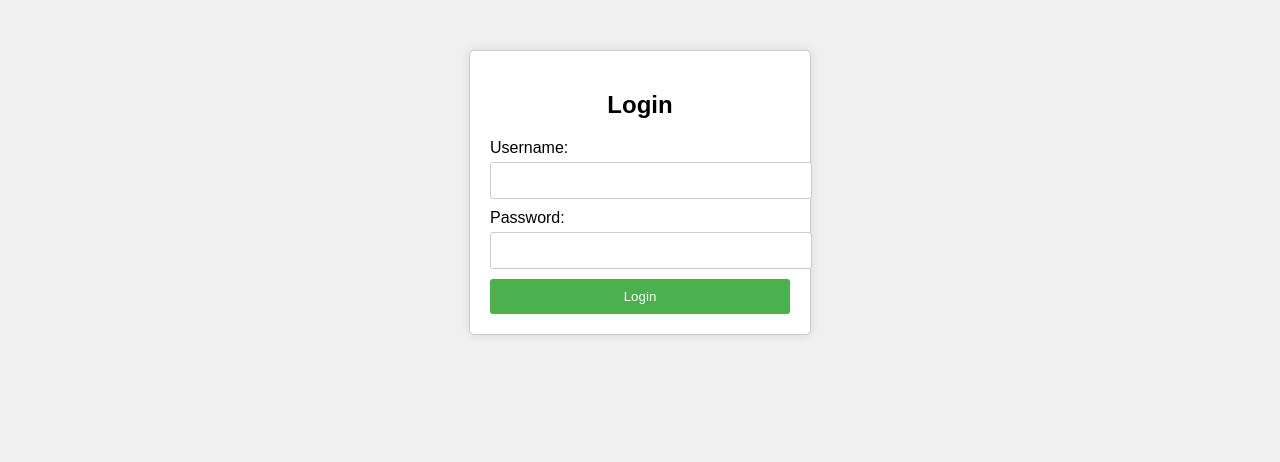
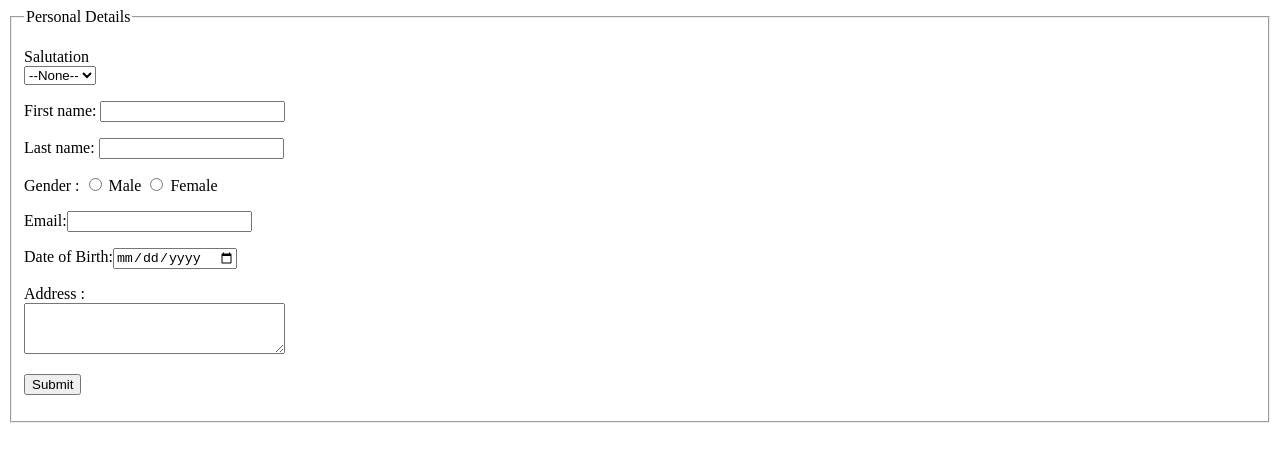
Before and after one commit to vanteddubhaskarreddy/gitdemo_cicd, a plain HTML site: page index.html in a window 1280 px wide. Drawn offline with Linux system fonts and the light colour scheme.

```diff
--- a/index.html
+++ b/index.html
@@ -1,63 +1,89 @@
 <!DOCTYPE html>
 <html lang="en">
 <head>
-    <meta charset="UTF-8">
-    <meta name="viewport" content="width=device-width, initial-scale=1.0">
-    <title>Simple Form</title>
-    <style>
-        body {
-            background-color: #f0f0f0; /* Pastel grey background */
-            font-family: Arial, sans-serif;
-        }
-        .form-container {
-            max-width: 300px;
-            margin: 50px auto;
-            padding: 20px;
-            background-color: #ffffff;
-            border: 1px solid #ccc;
-            border-radius: 5px;
-            box-shadow: 0 0 10px rgba(0, 0, 0, 0.1);
-        }
-        .form-container h2 {
-            text-align: center;
-            margin-bottom: 20px;
-        }
-        .form-container label {
-            display: block;
-            margin-bottom: 5px;
-        }
-        .form-container input[type="text"],
-        .form-container input[type="password"] {
-            width: 100%;
-            padding: 10px;
-            margin-bottom: 10px;
-            border: 1px solid #ccc;
-            border-radius: 3px;
-        }
-        .form-container input[type="submit"] {
-            width: 100%;
-            padding: 10px;
-            background-color: #4CAF50;
-            color: white;
-            border: none;
-            border-radius: 3px;
-            cursor: pointer;
-        }
-        .form-container input[type="submit"]:hover {
-            background-color: #45a049;
-        }
-    </style>
+<meta charset="UTF-8">
+<meta http-equiv="X-UA-Compatible" content="IE=edge">
+<meta name="viewport" content="width=device-width, initial-scale=1.0">
+<title>GfG</title>
 </head>
 <body>
-    <div class="form-container">
-        <h2>Login</h2>
-        <form action="/submit" method="post">
-            <label for="username">Username:</label>
-            <input type="text" id="username" name="username" required>
-            <label for="password">Password:</label>
-            <input type="password" id="password" name="password" required>
-            <input type="submit" value="Login">
-        </form>
-    </div>
+<form>
+	<fieldset>
+	<legend>Personal Details</legend>
+
+
+<p>
+		<label>
+		Salutation
+		<br />
+		<select name="salutation">
+			<option>--None--</option>
+			<option>Mr.</option>
+			<option>Ms.</option>
+			<option>Mrs.</option>
+			<option>Dr.</option>
+			<option>Prof.</option>
+		</select>
+		</label>
+	</p>
+
+
+
+
+<p>
+		<label>First name: <input name="firstName" /></label>
+	</p>
+
+
+
+
+<p>
+		<label>Last name: <input name="lastName" /></label>
+	</p>
+
+
+
+
+<p>
+		Gender :
+		<label><input type="radio" name="gender" value="male" /> Male</label>
+		<label><input type="radio" name="gender" value="female" /> Female</label>
+	</p>
+
+
+
+
+<p>
+		<label>Email:<input type="email" name="email" /></label>
+	</p>
+
+
+
+
+<p>
+		<label>Date of Birth:<input type="date" name="birthDate"></label>
+	</p>
+
+
+
+
+<p>
+		<label>
+		Address :
+		<br />
+		<textarea name="address" cols="30" rows="3"></textarea>
+		</label>
+	</p>
+
+
+
+
+<p>
+		<button type="submit">Submit</button>
+	</p>
+
+
+	</fieldset>
+</form>
 </body>
 </html>
```
